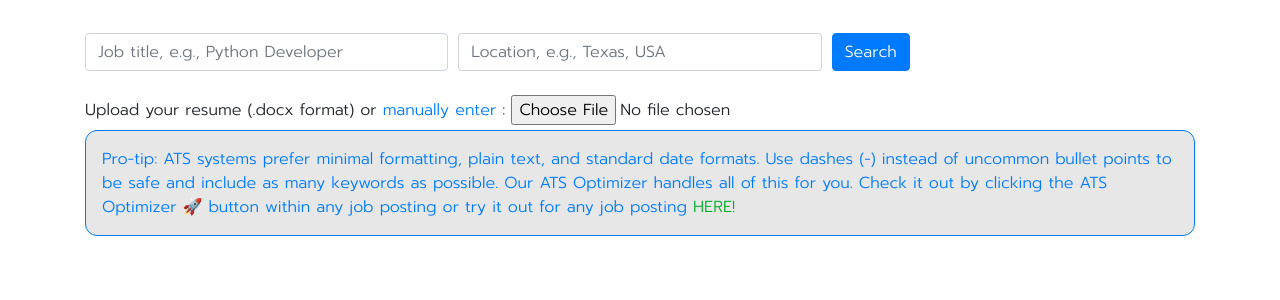
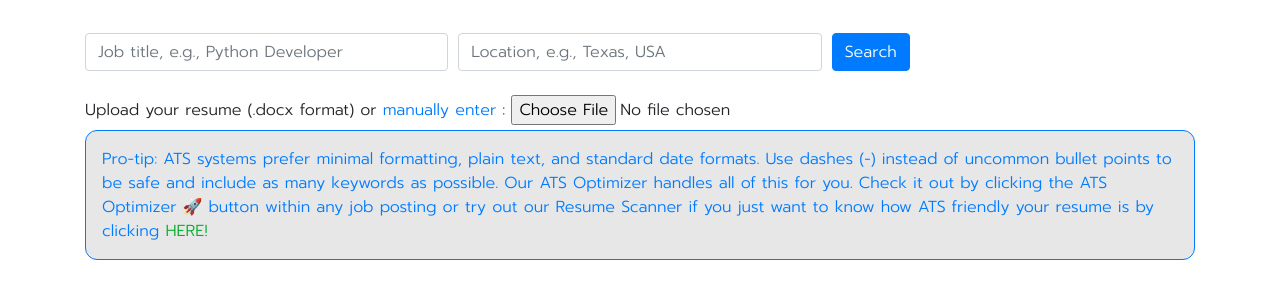
Before and after one commit to jakajoko0/mycareermax, a Flask app: page /careerclick in a window 1280 px wide. Shown: the part 271-571 px from the top of the page. Run offline with Flask 3, Linux system fonts and the light colour scheme; a user stored in the database is signed in; data that the repository does not hold is empty; some libraries are stand-ins or nearby versions.

Commit message:
changed intro msg on careerclick.html

```diff
--- a/templates/careerclick.html
+++ b/templates/careerclick.html
@@ -265,9 +265,7 @@
                 instead of
                 uncommon bullet points to be safe and include as many keywords as possible. Our ATS Optimizer handles
                 all of this
-                for you. Check it out by clicking the ATS Optimizer 🚀 button within any job posting or try it out for
-                any
-                job posting
+                for you. Check it out by clicking the ATS Optimizer 🚀 button within any job posting or try out our Resume Scanner if you just want to know how ATS friendly your resume is by clicking
                 <a href="/resume-enhancer" style="color: rgb(0, 174, 41);">HERE!</a>
             </div>
 
```
